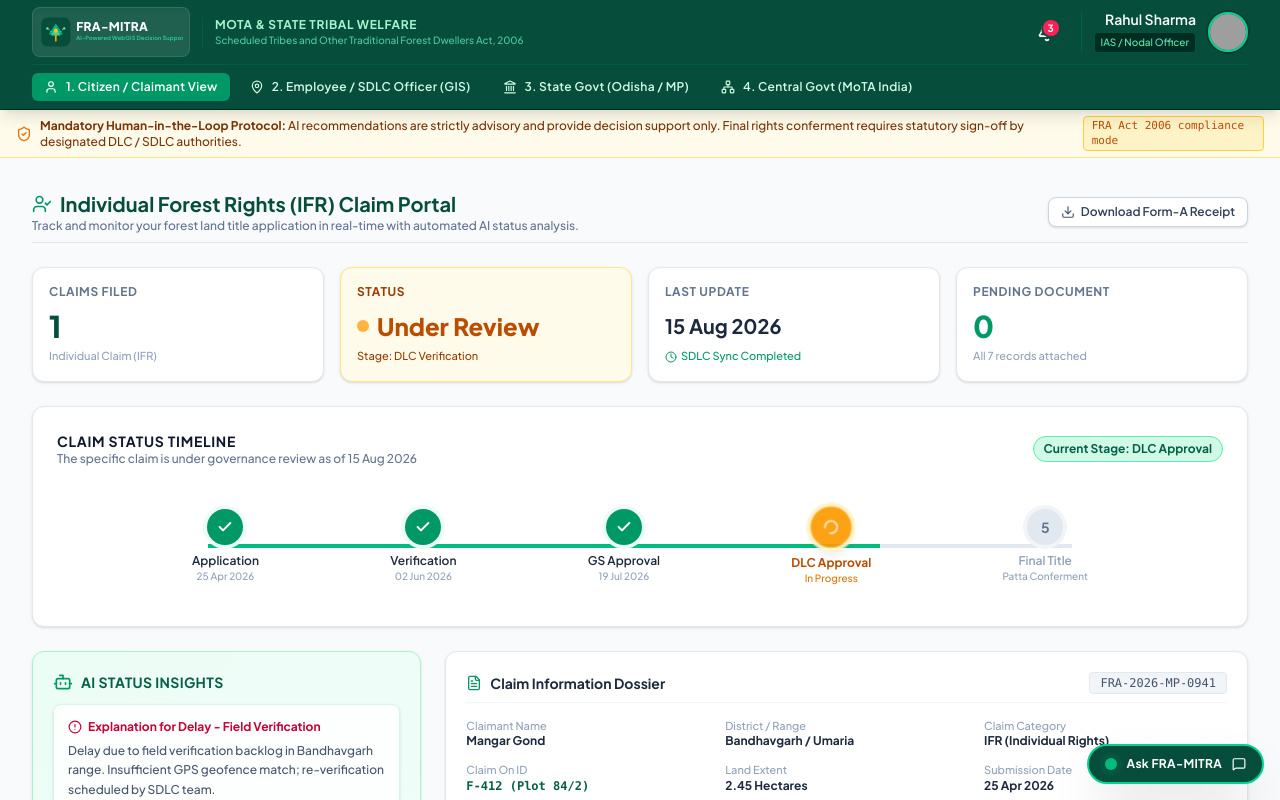
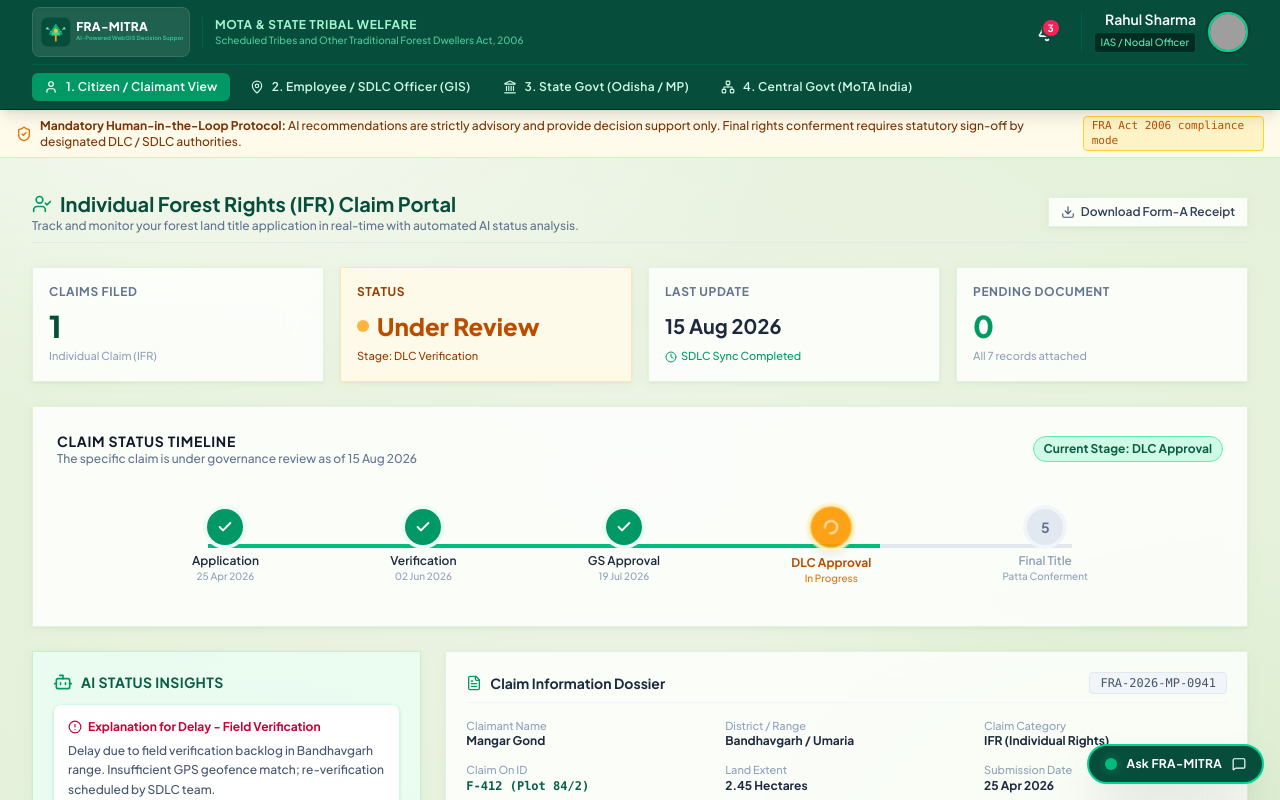
Before and after one commit to SanchitMaheshwari/ORIGIN, a React (Vite) app: page / in a window 1280 px wide. Shown: the top 800 px of the page. Built offline with nearby package versions, Linux system fonts and the light colour scheme; grey boxes are pictures that could not be loaded.

Commit message:
background updated

```diff
--- a/index.html
+++ b/index.html
@@ -1,5 +1,5 @@
 <!doctype html>
-<html lang="en" class="h-full bg-slate-50 text-slate-800">
+<html lang="en" class="h-full">
   <head>
     <meta charset="UTF-8" />
     <meta name="viewport" content="width=device-width, initial-scale=1.0" />
--- a/src/App.tsx
+++ b/src/App.tsx
@@ -43,7 +43,7 @@ export default function App() {
   };
 
   return (
-    <div className="min-h-full flex flex-col font-sans overflow-x-hidden antialiased selection:bg-emerald-500 selection:text-white bg-slate-50">
+    <div className="min-h-full flex flex-col font-sans overflow-x-hidden antialiased selection:bg-emerald-500 selection:text-white page-bg">
       {/* Top Header */}
       <Header
         currentRole={currentRole}
--- a/src/index.css
+++ b/src/index.css
@@ -8,31 +8,76 @@
   --color-gov-900: #064E3B;
   --color-gov-dark: #043427;
   --font-sans: 'Plus Jakarta Sans', 'Inter', system-ui, -apple-system, sans-serif;
+
+  /* User palette */
+  --color-pal-leaf:    #76C457;
 }
 
+/* ─── Background: very soft, muted sage — same feel as reference ───────────── */
+/* #76C457 desaturated to ~15% and pushed to 94% lightness = #EDF4E6           */
+/* Subtle radial depth gives the reference's airy, paper-like look             */
+.page-bg {
+  background:
+    radial-gradient(ellipse 70% 50% at 15% 10%,  rgba(255,255,255,0.55) 0%, transparent 70%),
+    radial-gradient(ellipse 50% 60% at 85% 90%,  rgba(180, 220, 155, 0.25) 0%, transparent 65%),
+    radial-gradient(ellipse 80% 80% at 50% 50%,  rgba(237, 244, 230, 1)   0%, #e2f0d6 100%);
+  min-height: 100%;
+}
+
+/* ─── Glassmorphism cards — reference style: near-white, clean, crisp ──────── */
+/* Reference cards look almost fully opaque white with a very light gray border */
+#view-claimant .bg-white,
+#view-claimant .bg-amber-50,
+#view-claimant [class*="from-emerald-50"],
+#view-employee .bg-white,
+#view-employee [class*="from-slate-800"],
+#view-state    .bg-white,
+#view-state    [class*="from-slate-800"],
+#view-central  .bg-white,
+#view-central  [class*="from-slate-800"] {
+  background: rgba(255, 255, 255, 0.82) !important;
+  backdrop-filter: blur(18px) saturate(140%);
+  -webkit-backdrop-filter: blur(18px) saturate(140%);
+  border: 1px solid rgba(118, 196, 87, 0.18) !important;
+  box-shadow:
+    0 2px 12px rgba(118, 196, 87, 0.08),
+    0 1px 3px rgba(0, 0, 0, 0.05) !important;
+  border-radius: inherit;
+}
+
+/* Amber/status card — stays warm but glassy */
+#view-claimant .bg-amber-50 {
+  background: rgba(255, 251, 235, 0.88) !important;
+  border-color: rgba(245, 158, 11, 0.22) !important;
+}
+
+/* AI insights panel — very light green tint glass */
+#view-claimant [class*="from-emerald-50"] {
+  background: rgba(236, 253, 245, 0.85) !important;
+  border-color: rgba(118, 196, 87, 0.25) !important;
+}
+
+/* Nested inner white-translucent cards */
+.bg-white\/90 {
+  background: rgba(255, 255, 255, 0.90) !important;
+}
+
+/* ─── Scrollbar ─────────────────────────────────────────────────────────────── */
+.scrollbar-thin::-webkit-scrollbar { width: 6px; height: 6px; }
+.scrollbar-thin::-webkit-scrollbar-track { background: transparent; }
+.scrollbar-thin::-webkit-scrollbar-thumb {
+  background-color: rgba(118, 196, 87, 0.35);
+  border-radius: 4px;
+}
+.scrollbar-thin::-webkit-scrollbar-thumb:hover {
+  background-color: rgba(118, 196, 87, 0.60);
+}
+
+/* ─── Status pulse animation ────────────────────────────────────────────────── */
 @keyframes pulseSubtle {
   0%, 100% { opacity: 1; transform: scale(1); }
-  50% { opacity: 0.85; transform: scale(1.05); }
+  50%       { opacity: 0.85; transform: scale(1.05); }
 }
-
 .status-pulse {
   animation: pulseSubtle 2s infinite ease-in-out;
 }
-
-.scrollbar-thin::-webkit-scrollbar {
-  width: 6px;
-  height: 6px;
-}
-
-.scrollbar-thin::-webkit-scrollbar-track {
-  background: transparent;
-}
-
-.scrollbar-thin::-webkit-scrollbar-thumb {
-  background-color: #cbd5e1;
-  border-radius: 4px;
-}
-
-.scrollbar-thin::-webkit-scrollbar-thumb:hover {
-  background-color: #94a3b8;
-}
```
Also changed, not shown: package.json (+6 -3 lines), 1 other file (tests, documents, lock files or other folders).
